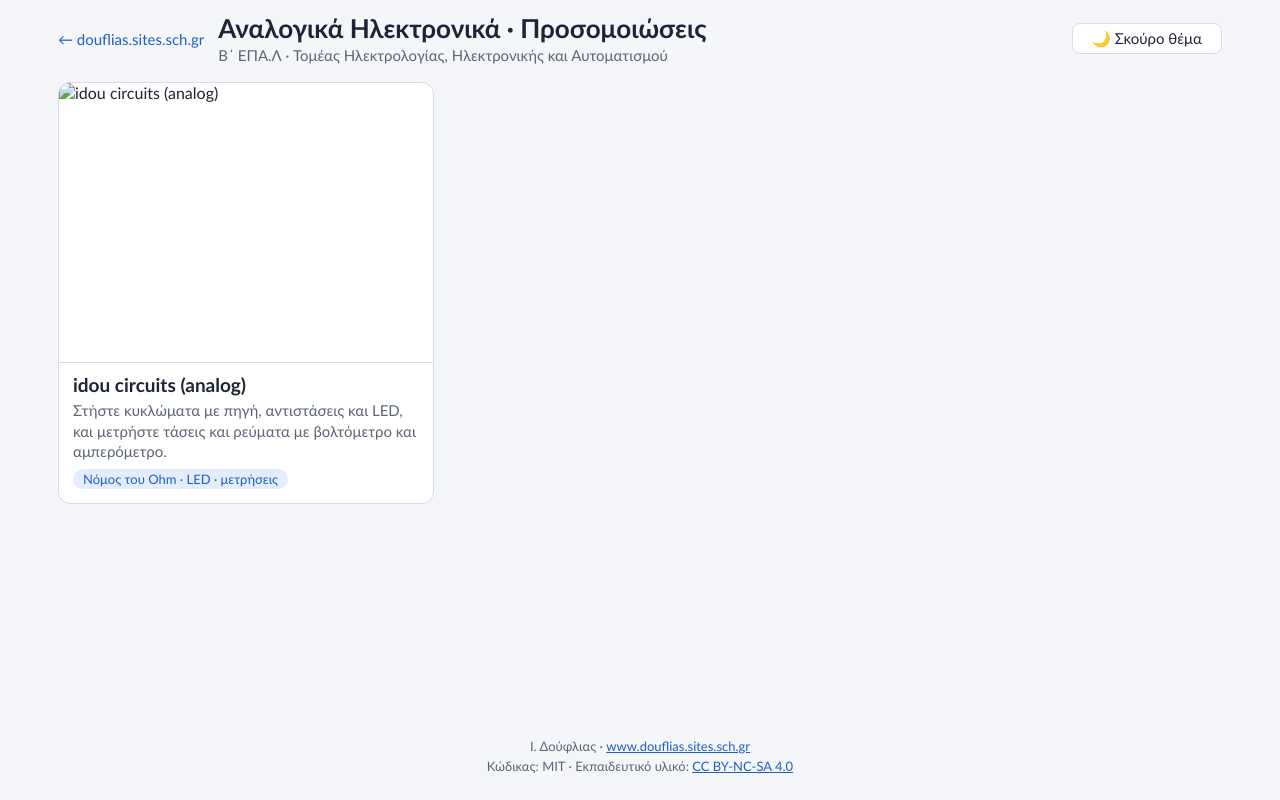
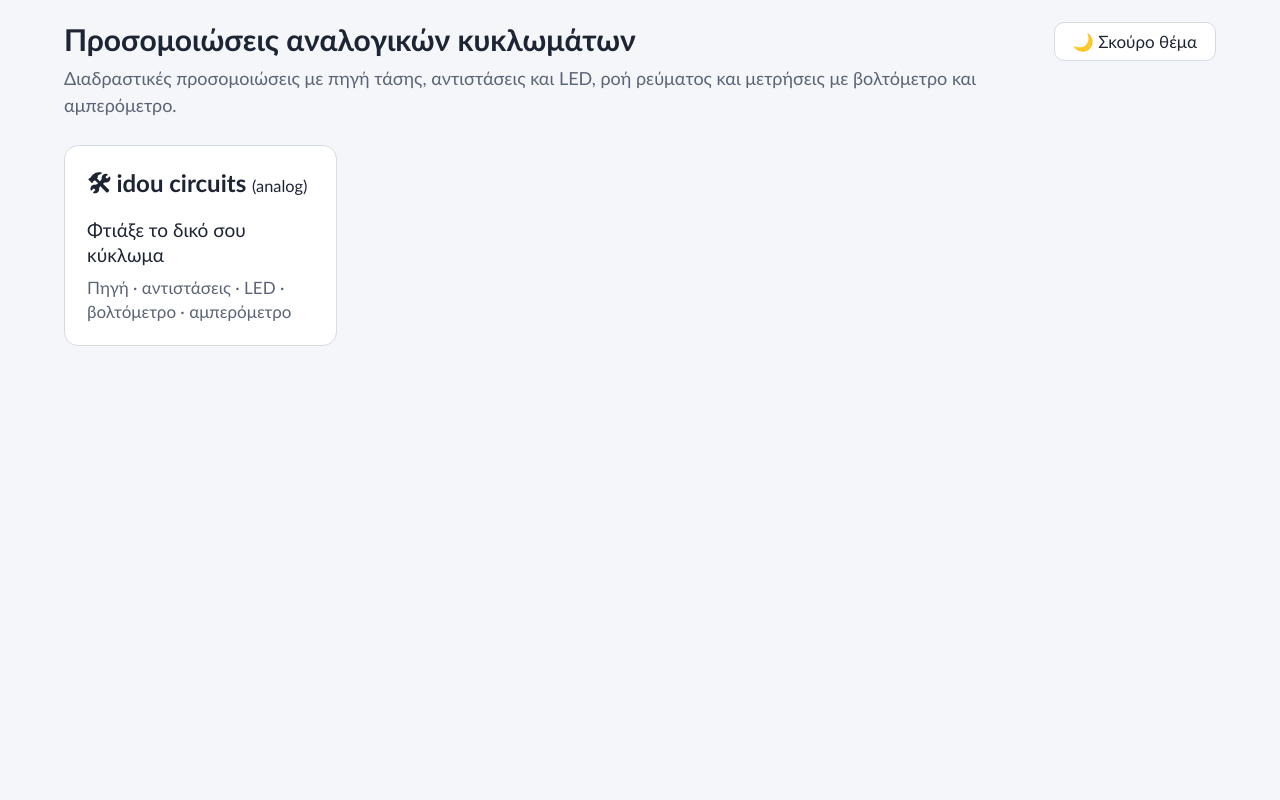
Before and after one commit to yiannisdou/analogelectronics, a plain HTML site: page index.html in a window 1280 px wide. Drawn offline with Linux system fonts and the light colour scheme.

Commit message:
Add files via upload

```diff
--- a/index.html
+++ b/index.html
@@ -3,60 +3,44 @@
 <head>
 <meta charset="utf-8">
 <meta name="viewport" content="width=device-width, initial-scale=1">
-<title>Αναλογικά Ηλεκτρονικά · Προσομοιώσεις</title>
+<title>Προσομοιώσεις αναλογικών κυκλωμάτων</title>
 <style>
-:root{--bg:#f4f6fa;--panel:#fff;--text:#1d2433;--muted:#5b6475;--line:#d5dbe5;--accent:#1f5fbf;--accent-soft:#e3edfb}
-body.dark{--bg:#121721;--panel:#1b2230;--text:#e6eaf2;--muted:#9aa4b6;--line:#2e3746;--accent:#6ea8ff;--accent-soft:#22324d}
+:root{--bg:#f4f6fa;--panel:#fff;--text:#1d2433;--muted:#5b6475;--line:#d5dbe5;--hov:#1e8e7e;--hov-soft:#f0f8f6}
+body.dark{--bg:#121721;--panel:#1b2230;--text:#e6eaf2;--muted:#9aa4b6;--line:#2e3746;--hov:#4fd1bc;--hov-soft:#1a2c2c}
 *{box-sizing:border-box}
 html,body{margin:0}
-body{background:var(--bg);color:var(--text);font-family:Calibri,Carlito,"Segoe UI",Arial,sans-serif;font-size:16px;min-height:100vh}
-.wrap{max-width:1200px;margin:0 auto;padding:14px 18px 24px;display:flex;flex-direction:column;min-height:100vh}
-header{display:flex;align-items:center;gap:14px;margin-bottom:18px}
+body{background:var(--bg);color:var(--text);font-family:Calibri,Carlito,"Segoe UI",Arial,sans-serif;min-height:100vh}
+.wrap{max-width:1200px;margin:0 auto;padding:22px 24px 30px}
+header{display:flex;align-items:flex-start;gap:20px;margin-bottom:26px}
 header .titles{flex:1;min-width:0}
-h1{font-size:26px;margin:0;line-height:1.15}
-.subtitle{color:var(--muted);font-size:15px;margin-top:2px}
-a{color:var(--accent)}
-a.back{text-decoration:none;font-size:15px;white-space:nowrap}
-button{font-family:inherit;font-size:15px;cursor:pointer;border:1px solid var(--line);background:var(--panel);color:var(--text);border-radius:8px;padding:5px 11px;min-width:150px}
-button:hover{border-color:var(--accent)}
-.grid{display:grid;grid-template-columns:repeat(auto-fill,minmax(300px,1fr));gap:18px}
-.card{background:var(--panel);border:1px solid var(--line);border-radius:12px;overflow:hidden;text-decoration:none;color:var(--text);display:flex;flex-direction:column;transition:transform .12s,box-shadow .12s,border-color .12s}
-.card:hover{transform:translateY(-2px);box-shadow:0 6px 18px rgba(0,0,0,.12);border-color:var(--accent)}
-.card img{width:100%;aspect-ratio:4/3;object-fit:cover;display:block;border-bottom:1px solid var(--line)}
-.card .body{padding:10px 14px 14px}
-.card h2{font-size:19px;margin:0 0 4px}
-.card p{margin:0;color:var(--muted);font-size:15px;line-height:1.35}
-.tag{display:inline-block;margin-top:8px;font-size:13px;background:var(--accent-soft);color:var(--accent);border-radius:20px;padding:2px 10px}
-footer{margin-top:auto;padding-top:24px;color:var(--muted);font-size:13px;line-height:1.5;text-align:center}
-footer img{vertical-align:middle;margin-left:6px}
+h1{font-size:30px;margin:0 0 8px;line-height:1.15}
+.subtitle{color:var(--muted);font-size:18px;line-height:1.5}
+button{font-family:inherit;font-size:17px;cursor:pointer;border:1px solid var(--line);background:var(--panel);color:var(--text);border-radius:10px;padding:8px 18px;white-space:nowrap}
+button:hover{border-color:var(--hov)}
+.grid{display:grid;grid-template-columns:repeat(auto-fill,minmax(250px,1fr));gap:20px}
+.card{background:var(--panel);border:1px solid var(--line);border-radius:14px;padding:20px 22px 22px;text-decoration:none;color:var(--text);display:block;transition:background .12s,border-color .12s}
+.card:hover,.card:focus-visible{background:var(--hov-soft);border-color:var(--hov);outline:none}
+.card h2{font-size:24px;margin:0 0 10px}
+.card .main{font-size:19px;line-height:1.35;margin-bottom:8px}
+.card .small{font-size:17px;color:var(--muted);line-height:1.4}
 </style>
 </head>
 <body>
 <div class="wrap">
   <header>
-    <a class="back" href="https://www.douflias.sites.sch.gr" target="_top">← douflias.sites.sch.gr</a>
     <div class="titles">
-      <h1>Αναλογικά Ηλεκτρονικά · Προσομοιώσεις</h1>
-      <div class="subtitle">Β΄ ΕΠΑ.Λ · Τομέας Ηλεκτρολογίας, Ηλεκτρονικής και Αυτοματισμού</div>
+      <h1>Προσομοιώσεις αναλογικών κυκλωμάτων</h1>
+      <div class="subtitle">Διαδραστικές προσομοιώσεις με πηγή τάσης, αντιστάσεις και LED, ροή ρεύματος και μετρήσεις με βολτόμετρο και αμπερόμετρο.</div>
     </div>
     <button id="themeBtn"></button>
   </header>
-
   <div class="grid">
     <a class="card" data-sim href="idou-circuits-analog.html">
-      <img src="idou-circuits-analog_thumb.png" alt="idou circuits (analog)">
-      <div class="body">
-        <h2>idou circuits (analog)</h2>
-        <p>Στήστε κυκλώματα με πηγή, αντιστάσεις και LED, και μετρήστε τάσεις και ρεύματα με βολτόμετρο και αμπερόμετρο.</p>
-        <span class="tag">Νόμος του Ohm · LED · μετρήσεις</span>
-      </div>
+      <h2>🛠 idou circuits <span style="font-size:.68em;font-weight:normal;white-space:nowrap">(analog)</span></h2>
+      <div class="main">Φτιάξε το δικό σου κύκλωμα</div>
+      <div class="small">Πηγή · αντιστάσεις · LED · βολτόμετρο · αμπερόμετρο</div>
     </a>
   </div>
-
-  <footer>
-    Ι. Δούφλιας · <a href="https://www.douflias.sites.sch.gr" target="_top">www.douflias.sites.sch.gr</a><br>
-    Κώδικας: MIT · Εκπαιδευτικό υλικό: <a href="https://creativecommons.org/licenses/by-nc-sa/4.0/deed.el" target="_blank" rel="noopener">CC BY-NC-SA 4.0</a>
-  </footer>
 </div>
 <script>
 const store={get(k){try{return localStorage.getItem(k);}catch(e){return null;}},set(k,v){try{localStorage.setItem(k,v);}catch(e){}}};
```
